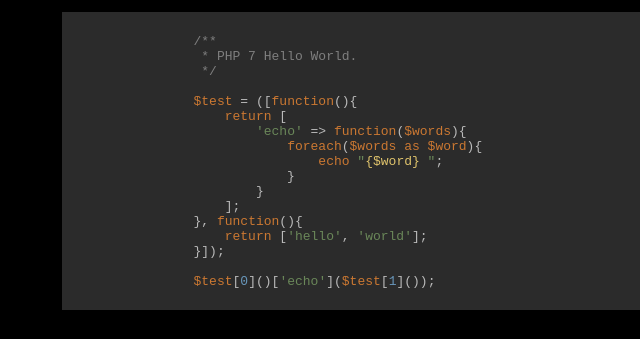
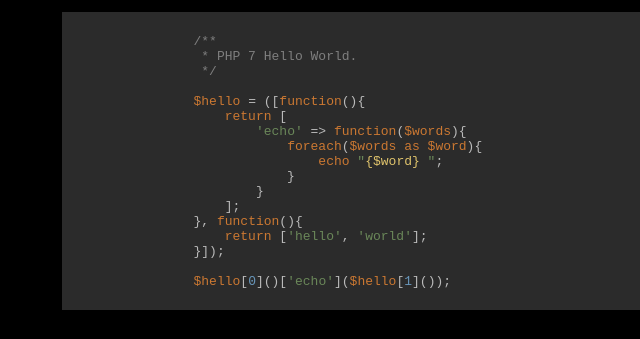
Before and after one commit to timhagn/fcc-rwdp, a website: page tdp.html in a window 1280 px wide. Shown: the part 1682-2021 px from the top of the page, 197-837 px from the left. Drawn offline with nearby package versions, Linux system fonts and the light colour scheme.

Commit message:
update PHP 7 Hello World code

```diff
--- a/tdp.html
+++ b/tdp.html
@@ -122,7 +122,7 @@
                  * PHP 7 Hello World.
                  */
 
-                $test = ([function(){
+                $hello = ([function(){
                     return [
                         'echo' => function($words){
                             foreach($words as $word){
@@ -134,7 +134,7 @@
                     return ['hello', 'world'];
                 }]);
 
-                $test[0]()['echo']($test[1]());
+                $hello[0]()['echo']($hello[1]());
             </code>
         </pre>
     </section>
```
